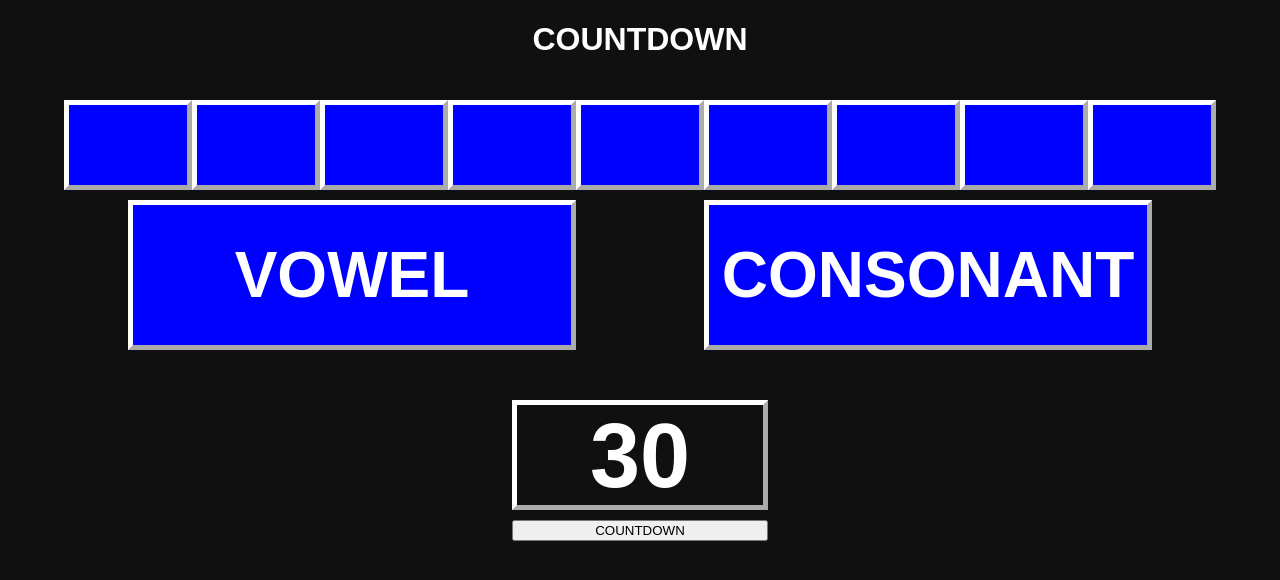
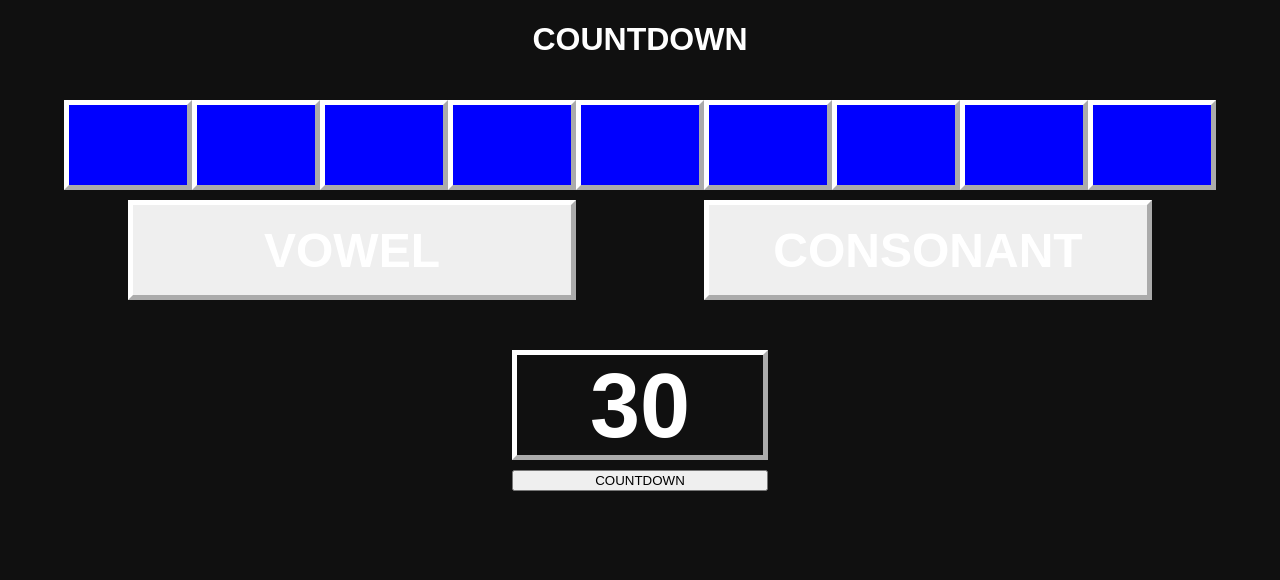
Before and after one commit to pierogiauspolen/pierogiauspolen.github.io, a plain HTML site: page lettersgame.html in a window 1280 px wide. Drawn offline with Linux system fonts and the light colour scheme.

Commit message:
Update and rename letters game.html to lettersgame.html
resizing vowel and consonant buttons

```diff
--- a/letters game.html
+++ b/lettersgame.html
@@ -24,9 +24,9 @@
       }
       .Lbutton {
         top: 200px;
-        height : 150px;
-        font-size : 400%;
-        background-color : blue;
+        height : 100px;
+        font-size : 300%;
+        background-color : dark-blue;
         color : white;
         font-weight : bold;
         border : 5px outset #FFFFFF;
@@ -38,8 +38,8 @@
     <div id="lettersdiv" style="top: 100px; bottom:(100%-200px);"></div>
     <button style="left:10%; right:55%;" onclick="V();" class="Lbutton">VOWEL</button>
     <button style="left:55%; right:10%;" onclick="C();" class="Lbutton">CONSONANT</button>
-    <div id="timer" style="font-size : 90px; top: 400px; left: 40%; right: 40%; font-weight : bold; border : 5px outset #FFFFFF; height: 100px;">30</div>
-    <button style="top: 520px; left:40%; right:40%;" onclick="CTDWN();">COUNTDOWN</button>
+    <div id="timer" style="font-size : 90px; top: 350px; left: 40%; right: 40%; font-weight : bold; border : 5px outset #FFFFFF; height: 100px;">30</div>
+    <button style="top: 470px; left:40%; right:40%;" onclick="CTDWN();">COUNTDOWN</button>
     <script src="letters.js"></script>
   </body>
 </html>
```
